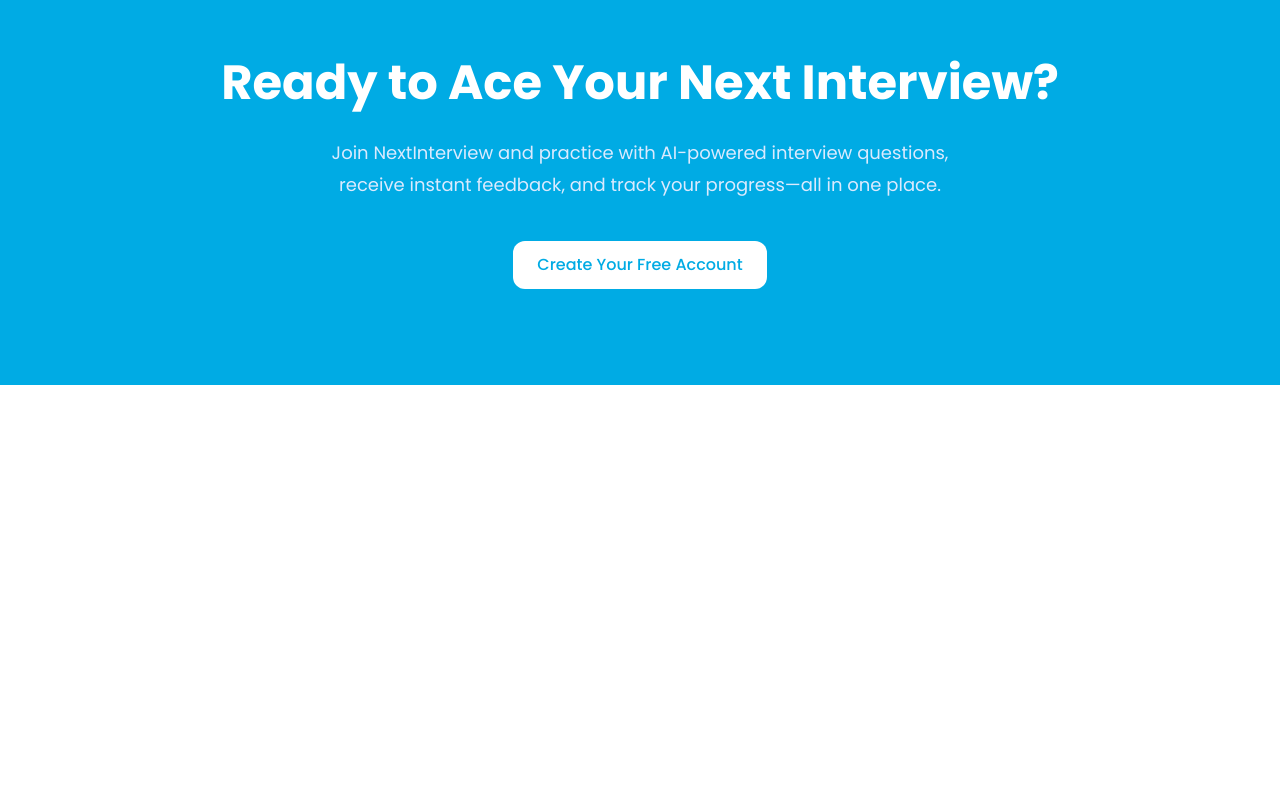
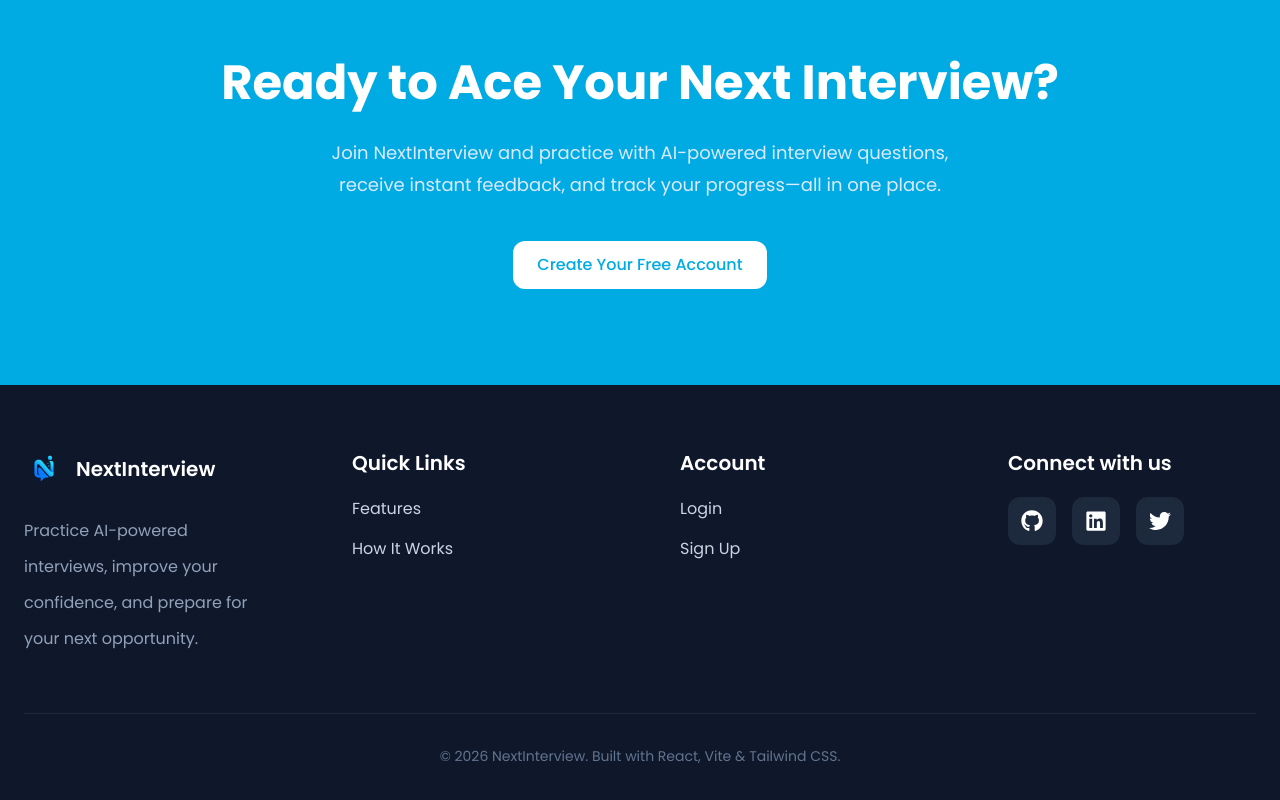
Before and after one commit to Anirudhjain04/next-interview, a React (Vite) app: page / in a window 1280 px wide. Shown: the part 2475-3275 px from the top of the page. Before the commit the page ends 2860 px from the top, so only its background shows below. Built offline with nearby package versions, Linux system fonts and the light colour scheme.

Commit message:
Add Footer

```diff
--- a/package.json
+++ b/package.json
@@ -16,6 +16,8 @@
     "react": "^19.2.7",
     "react-dom": "^19.2.7",
     "react-hot-toast": "^2.6.0",
+    "react-icon": "^1.0.0",
+    "react-icons": "^5.7.0",
     "react-router-dom": "^7.18.1",
     "tailwindcss": "^4.3.2"
   },
--- /dev/null
+++ b/src/components/section/Footer.jsx
@@ -0,0 +1,110 @@
+import React from "react";
+import { FaGithub, FaLinkedin, FaTwitter } from "react-icons/fa";
+import logo from "../../assets/images/logo.png";
+import { Link } from "react-router-dom";
+
+const Footer = () => {
+  return (
+    <>
+      <footer className="bg-slate-900 text-slate-300">
+        <div className="mx-auto max-w-7xl px-6 py-16">
+          <div className="grid gap-20 md:grid-cols-4">
+            <div>
+              <div className="flex items-center gap-3">
+                <img
+                  src={logo}
+                  alt="NextInterview"
+                  className="h-10 w-10 object-contain"
+                />
+                <span className="text-xl font-semibold text-white">
+                  NextInterview
+                </span>
+              </div>
+              <p className="mt-6 max-w-sm leading-9 text-slate-400">
+                Practice AI-powered interviews, improve your confidence, and
+                prepare for your next opportunity.
+              </p>
+            </div>
+
+            <div>
+              <h3 className="text-xl font-semibold text-white">Quick Links</h3>
+              <ul className="mt-5 space-y-4">
+                <li>
+                  <a href="#features" className="transition hover:text-white">
+                    Features
+                  </a>
+                </li>
+                <li>
+                  <a
+                    href="#how-it-works"
+                    className="transition hover:text-white"
+                  >
+                    How It Works
+                  </a>
+                </li>
+              </ul>
+            </div>
+            <div>
+              <h3 className="text-xl font-semibold text-white ">Account</h3>
+              <ul className="mt-5 space-y-4">
+                <li>
+                  <Link to="/login" className="transition hover:text-white">
+                    Login
+                  </Link>
+                </li>
+                <li>
+                  <Link to="/signup" className="transition hover:text-white">
+                    Sign Up
+                  </Link>
+                </li>
+              </ul>
+            </div>
+
+            <div>
+              <h3 className="text-xl font-semibold text-white">
+                Connect with us
+              </h3>
+
+              <div className="mt-5 flex items-center gap-4">
+                <a
+                  href="https://github.com/Anirudhjain04"
+                  target="_blank"
+                  rel="noopener noreferrer"
+                  aria-label="GitHub"
+                  className="flex h-12 w-12 items-center justify-center rounded-xl bg-slate-800 text-white transition-all duration-300 hover:-translate-y-1 hover:bg-[#00ABE4]"
+                >
+                  <FaGithub size={22} />
+                </a>
+
+                <a
+                  href="https://www.linkedin.com/in/"
+                  target="_blank"
+                  rel="noopener noreferrer"
+                  aria-label="LinkedIn"
+                  className="flex h-12 w-12 items-center justify-center rounded-xl bg-slate-800 text-white transition-all duration-300 hover:-translate-y-1 hover:bg-[#00ABE4]"
+                >
+                  <FaLinkedin size={22} />
+                </a>
+
+                <a
+                  href="https://twitter.com/"
+                  target="_blank"
+                  rel="noopener noreferrer"
+                  aria-label="Twitter"
+                  className="flex h-12 w-12 items-center justify-center rounded-xl bg-slate-800 text-white transition-all duration-300 hover:-translate-y-1 hover:bg-[#00ABE4]"
+                >
+                  <FaTwitter size={22} />
+                </a>
+              </div>
+            </div>
+          </div>
+          <div className="mt-14 border-t border-slate-800 pt-8 text-center text-sm text-slate-500">
+            © 2026 NextInterview. Built with React, Vite & Tailwind CSS.
+          </div>
+        </div>
+      </footer>
+    </>
+  );
+};
+
+export default Footer;
--- a/src/pages/Landing/Landing.jsx
+++ b/src/pages/Landing/Landing.jsx
@@ -6,6 +6,7 @@
 import HowItWorks from '../../components/section/HowItWorks'
 import Features from '../../components/section/Features'
 import CTA from '../../components/section/CTA'
+import Footer from '../../components/section/Footer'
 
 const Landing = () => {
   return (
@@ -15,6 +16,7 @@
       <HowItWorks />
       <Features />
       <CTA />
+      <Footer />
     </>
   )
 }
```
Also changed, not shown: src/components/ui/Button.jsx (line endings or trailing spaces), 1 other file (tests, documents, lock files or other folders).
